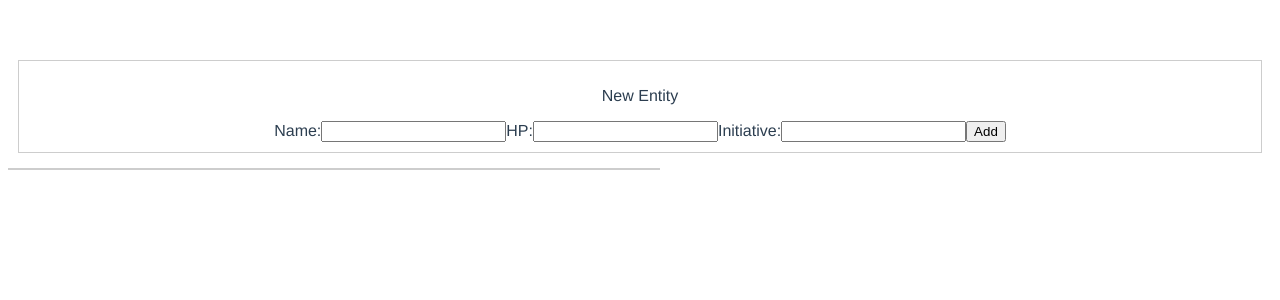
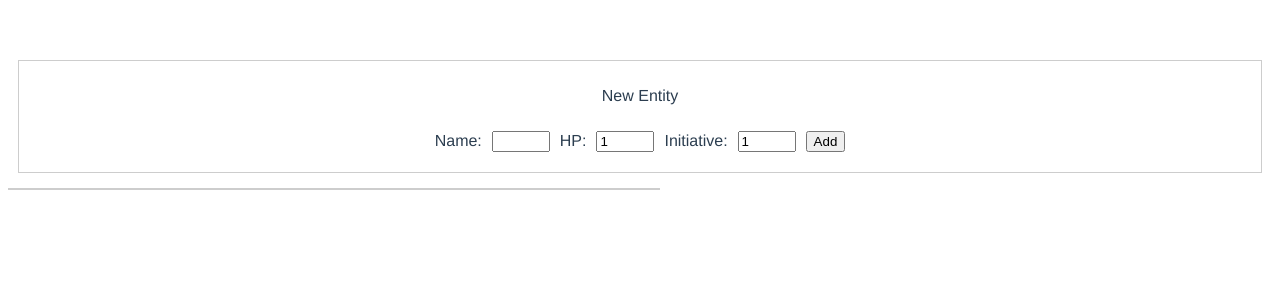
Before and after one commit to happymanju/critical_hit, a Vue app: page / in a window 1280 px wide. Shown: the top 300 px of the page. Built offline with nearby package versions, Linux system fonts and the light colour scheme.

Commit message:
adjusted widths of damage and healing input fields

```diff
--- a/src/components/AddEntity.vue
+++ b/src/components/AddEntity.vue
@@ -3,11 +3,11 @@
         <p>New Entity</p>
         <span class="input">
             <label for="name">Name:</label>
-            <input type="text" name="name" v-on:change="(e)=> newEntity.name= e.target.value">
+            <input type="text" name="name" v-model="newEntity.name">
             <label for="hp">HP:</label>
-            <input type="text" name="hp" v-on:change="(e)=> newEntity.hp= e.target.value">
+            <input type="text" name="hp" v-model="newEntity.hp">
             <label for="initiative">Initiative:</label>
-            <input type="text" name="initiative" v-on:change="(e) => newEntity.initiative = e.target.value">
+            <input type="text" name="initiative" v-model="newEntity.initiative">
             <button type="button" id="submit" v-on:click="sendEntity">Add</button>
         </span>
     </div>
@@ -23,9 +23,11 @@ export default {
     methods: {
         sendEntity() {
             console.log(this.newEntity);
+
             const d20 = Math.floor(Math.random() * 20 + 1);
 
             let passingEntity = {name: this.newEntity.name, hp: this.newEntity.hp, initiative: (Number(this.newEntity.initiative) + d20)};
+
             this.$emit("sendEntity", passingEntity);
         }
     },
--- a/src/components/Entity.vue
+++ b/src/components/Entity.vue
@@ -3,7 +3,8 @@
         <span class="el">{{name}}</span>
         <span class="el">HP: {{hp}}</span>
         <span class="el">Initiative: {{initiative}}</span>
-        <input type="text" v-on:change="(e) => {this.damage=e.target.value; dealDamage() }" placeholder="damage">
+        <input type="text" v-on:change="(e) => {this.damage=e.target.value; dealDamage();}" placeholder="damage">
+        <input type="text" v-on:change="(e) => {this.healing=e.target.value; restoreHP();}" placeholder="healing">
 
     </div>
 </template>
@@ -19,6 +20,9 @@ export default {
     methods: {
         dealDamage() {
             this.hp -= Number(this.damage)
+        },
+        restoreHP() {
+            this.hp += Number(this.healing)
         }
     }
 
@@ -40,4 +44,9 @@ export default {
 .el {
     margin: 15px;
 }
+
+input {
+    width: 50px;
+    margin: 10px;
+}
 </style>
```
